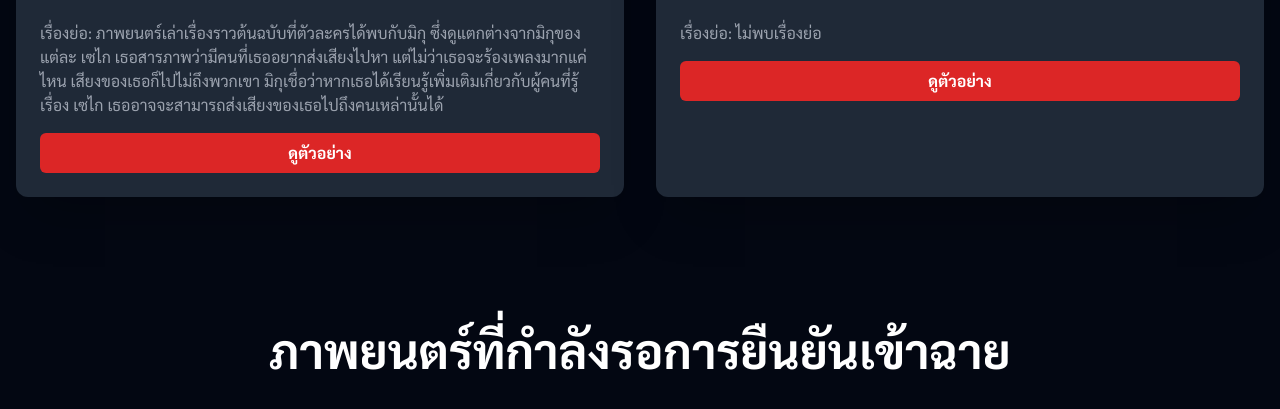
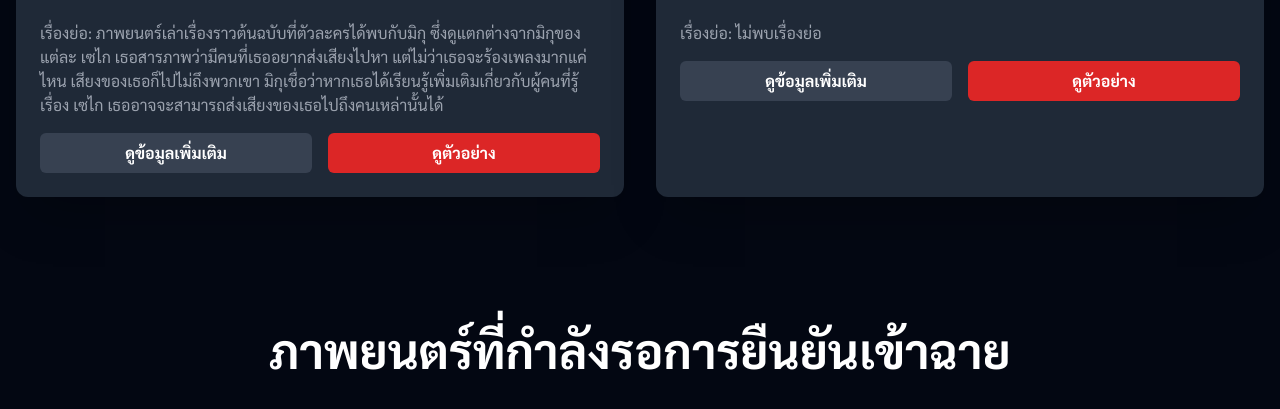
Before and after one commit to twyeu-repoplus/twyeu-repoplus.github.io, a plain HTML site: page mvic.html in a window 1280 px wide. Shown: the part 681-1090 px from the top of the page. Drawn offline with nearby package versions, Linux system fonts and the light colour scheme.

Commit message:
Update mvic.html

```diff
--- a/mvic.html
+++ b/mvic.html
@@ -109,10 +109,15 @@
                     <p class="text-gray-400 text-base mb-4">
                         เรื่องย่อ: ภาพยนตร์เล่าเรื่องราวต้นฉบับที่ตัวละครได้พบกับมิกุ ซึ่งดูแตกต่างจากมิกุของแต่ละ เซไก เธอสารภาพว่ามีคนที่เธออยากส่งเสียงไปหา แต่ไม่ว่าเธอจะร้องเพลงมากแค่ไหน เสียงของเธอก็ไปไม่ถึงพวกเขา มิกุเชื่อว่าหากเธอได้เรียนรู้เพิ่มเติมเกี่ยวกับผู้คนที่รู้เรื่อง เซไก เธออาจจะสามารถส่งเสียงของเธอไปถึงคนเหล่านั้นได้
                     </p>
-                    <!-- Trailer button is now inside the content area -->
-                    <button class="w-full bg-red-600 hover:bg-red-700 text-white font-bold py-2 px-4 rounded-md transition-colors duration-200" data-trailer-url="https://youtu.be/2dSGCzeuPlA?list=RD2dSGCzeuPlA">
-                        ดูตัวอย่าง
-                    </button>
+                    <!-- Trailer button and "Read More" button -->
+                    <div class="flex space-x-4">
+                         <a href="5sF9GwU0f86b.html" class="flex-1 text-center bg-gray-700 hover:bg-gray-600 text-white font-bold py-2 px-4 rounded-md transition-colors duration-200">
+                            ดูข้อมูลเพิ่มเติม
+                        </a>
+                        <button class="flex-1 bg-red-600 hover:bg-red-700 text-white font-bold py-2 px-4 rounded-md transition-colors duration-200" data-trailer-url="https://youtu.be/2dSGCzeuPlA?list=RD2dSGCzeuPlA">
+                            ดูตัวอย่าง
+                        </button>
+                    </div>
                 </div>
             </div>
 
@@ -131,9 +136,14 @@
                     <p class="text-gray-400 text-base mb-4">
                         เรื่องย่อ: ไม่พบเรื่องย่อ
                     </p>
-                    <button class="w-full bg-red-600 hover:bg-red-700 text-white font-bold py-2 px-4 rounded-md transition-colors duration-200" data-trailer-url="https://www.youtube.com/embed/FlsCjrzrm9M?autoplay=1&rel=0">
-                        ดูตัวอย่าง
-                    </button>
+                    <div class="flex space-x-4">
+                         <a href="oD8fh0aj5Djp.html" class="flex-1 text-center bg-gray-700 hover:bg-gray-600 text-white font-bold py-2 px-4 rounded-md transition-colors duration-200">
+                            ดูข้อมูลเพิ่มเติม
+                        </a>
+                        <button class="flex-1 bg-red-600 hover:bg-red-700 text-white font-bold py-2 px-4 rounded-md transition-colors duration-200" data-trailer-url="https://www.youtube.com/embed/FlsCjrzrm9M?autoplay=1&rel=0">
+                            ดูตัวอย่าง
+                        </button>
+                    </div>
                 </div>
             </div>
 
```
